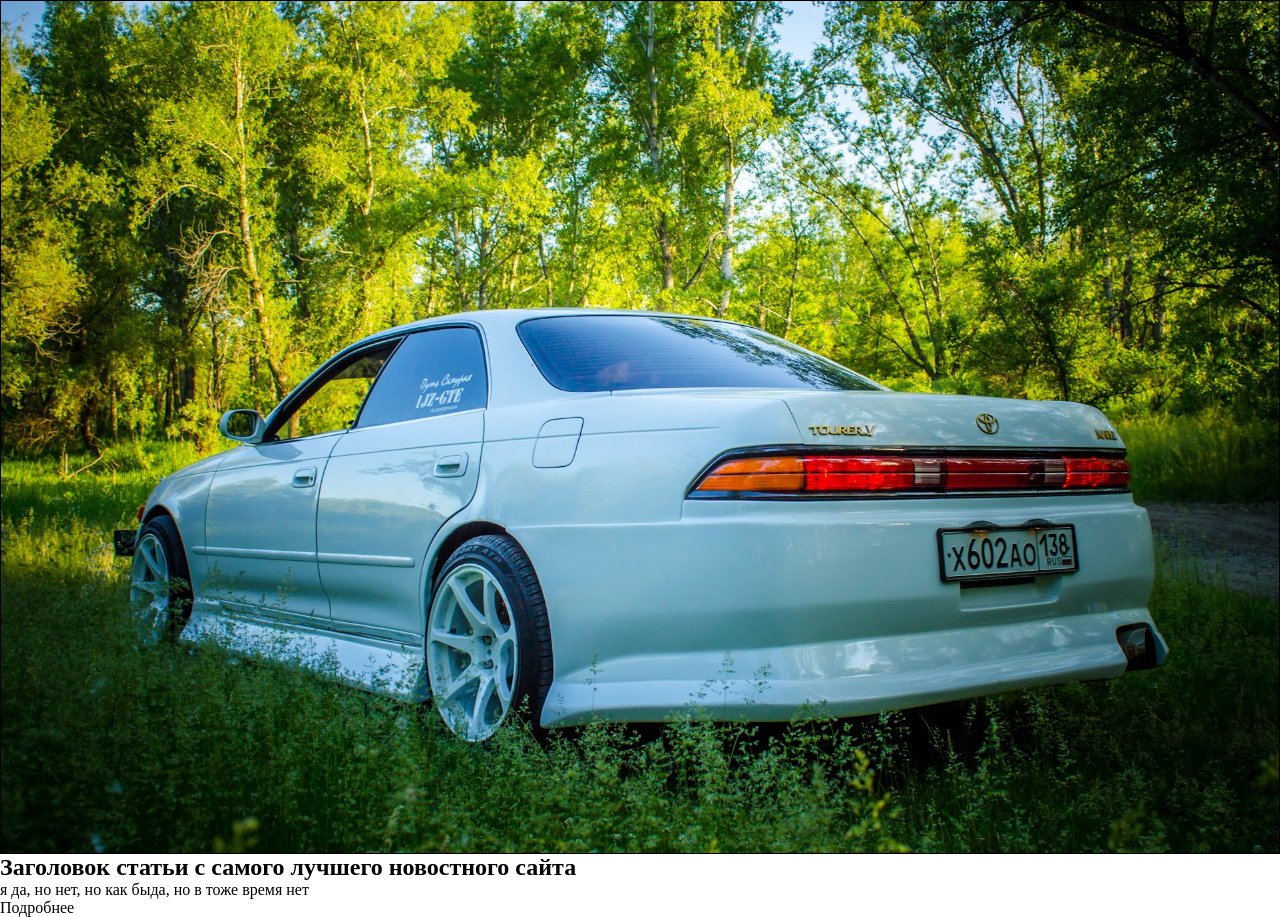
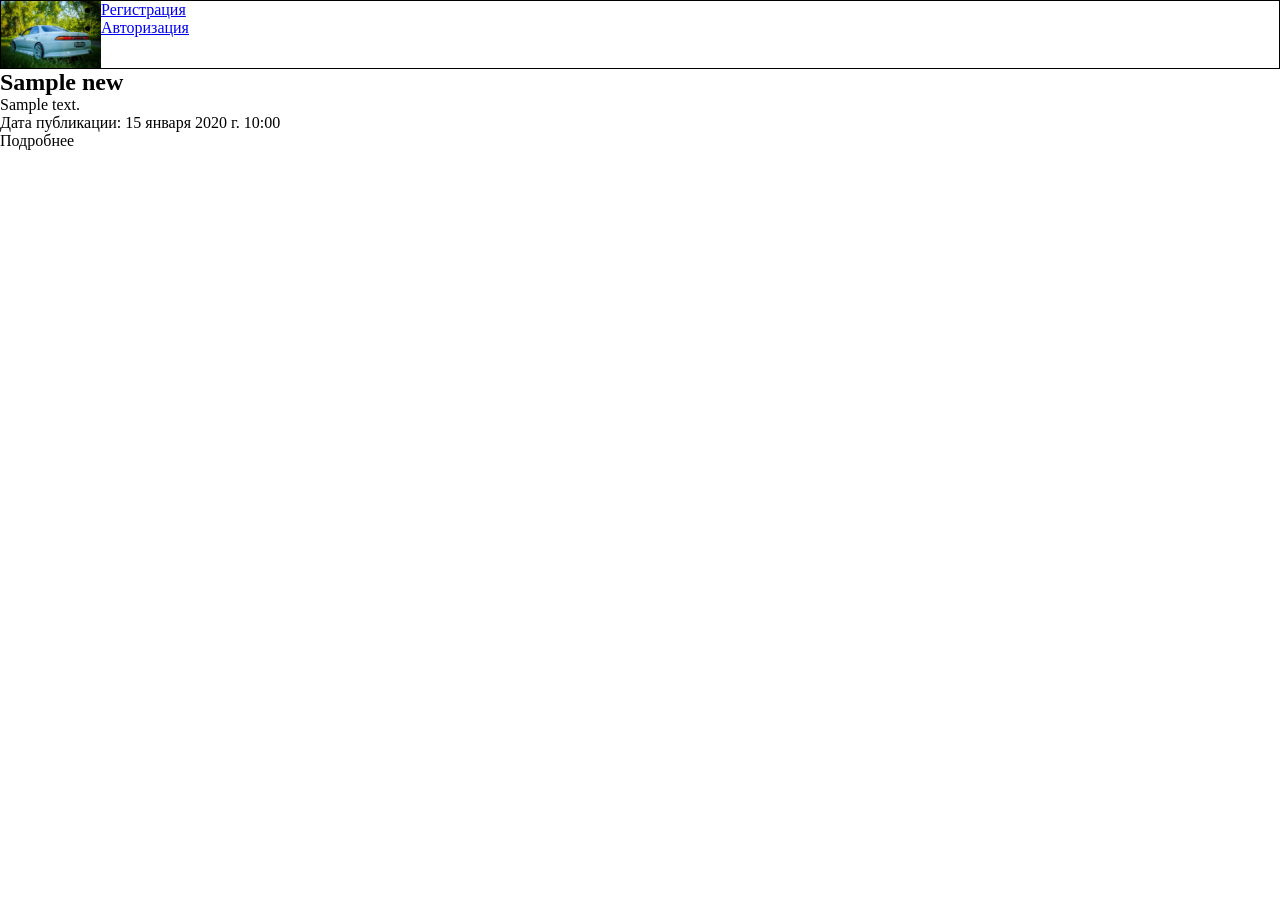
Before and after one commit to AlexsandrBelkin/main.py, a Django app: page /post/news/ in a window 1280 px wide; the page is wider, and only the part inside the window is pictured. After the commit the page ends 150 px from the top of that part, so only its background shows below. Run offline with Django 4.2, Linux system fonts and the light colour scheme; tables that the repository leaves empty hold one stand-in row (values such as "Sample post").

Commit message:
изменили, не важно что, главное, что хотя бы изменили, всё

```diff
--- a/commands.txt
+++ b/commands.txt
@@ -1,5 +1,5 @@
 # Создание миграций
-python manage.py makemigrations
+
 
 # Применение миграций к базе данных (БД)
 python manage.py migrate
--- a/sites/news/models.py
+++ b/sites/news/models.py
@@ -13,6 +13,7 @@ class User(models.Model):
 class News(models.Model):
     title = models.CharField(max_length=50)
     picture = models.FileField(upload_to="news/static/news/img/")
+    about = models.TextField()
     content = models.TextField()
     created_at = models.DateTimeField(auto_now_add=True)
     updated_at = models.DateTimeField(auto_now=True)
--- a/sites/news/static/news/css/news.css
+++ b/sites/news/static/news/css/news.css
@@ -13,5 +13,5 @@ nav{
 }
 
 .logoamg{
-    width: 100%;
+    width: 100px;
 }
--- a/sites/news/static/news/css/registr.css
+++ b/sites/news/static/news/css/registr.css
@@ -70,7 +70,6 @@ h1{
 }
 
 form{
-    border: 1px solid white;
     display: flex;
     flex-direction: column;
 }
--- a/sites/news/templates/news/test.html
+++ b/sites/news/templates/news/test.html
@@ -17,11 +17,14 @@
     </nav>
 </header>
 <main>
+    {% for item in news %}
     <div class="new">
-        <h2 class="zagolovok">Заголовок статьи с самого лучшего новостного сайта</h2>
-        <p class="text">я да, но нет, но как быда, но в тоже время нет</p>
-        <a class="">Подробнее</a>
+        <h2 class="zagolovok">{{item.title}}</h2>
+        <p class="text">{{item.about}}</p>
+        <p class="date">Дата публикации: {{item.created_at}}</p>
+        <a class="more">Подробнее</a>
     </div>
+    {% endfor %}
 </main>
 <footer>
 
--- a/sites/news/views.py
+++ b/sites/news/views.py
@@ -2,16 +2,13 @@ from django.shortcuts import render, redirect
 from news.models import News, User
 
 def test(request):
-    #return HttpResponse("<h1>Hello world!</h1>")
-    return render(request, "news/test.html")
+    news = News.objects.all()
+    for i in news:
+        print(i.title)
+    return render(request, "news/test.html", context={"news": news})
 
 def test_news(request):
     news = News.objects.all()
-    # response = ""
-    # for item in news:
-    #     item_str = "<p>" + item.title + str(item.created_at) + str(item.is_published) + "</p>"
-    #     response += item_str + "\n"
-    # return HttpResponse(response)
     return render(request, "news/test_news.html", context={"news": news})
 
 def task(request):
```
Also changed, not shown: бауманка/main.py (deleted, +0 -9 lines), sites/db.sqlite3 (deleted), sites/news/migrations/0001_initial.py (deleted), sites/news/migrations/0002_remove_user_years_old.py (deleted).
